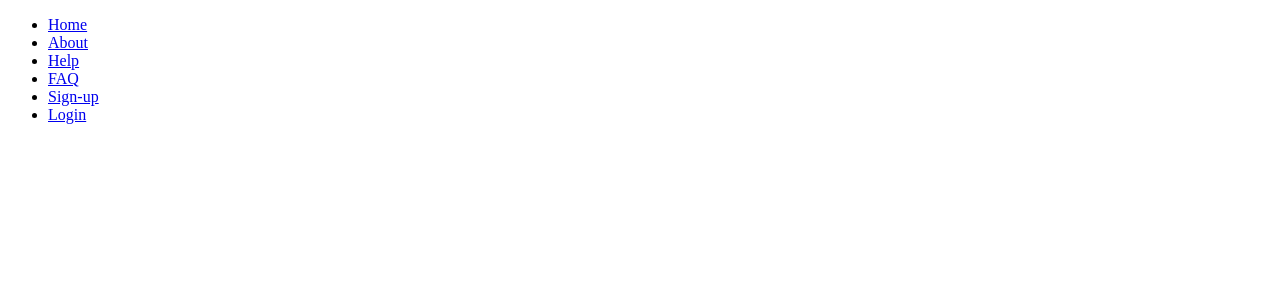
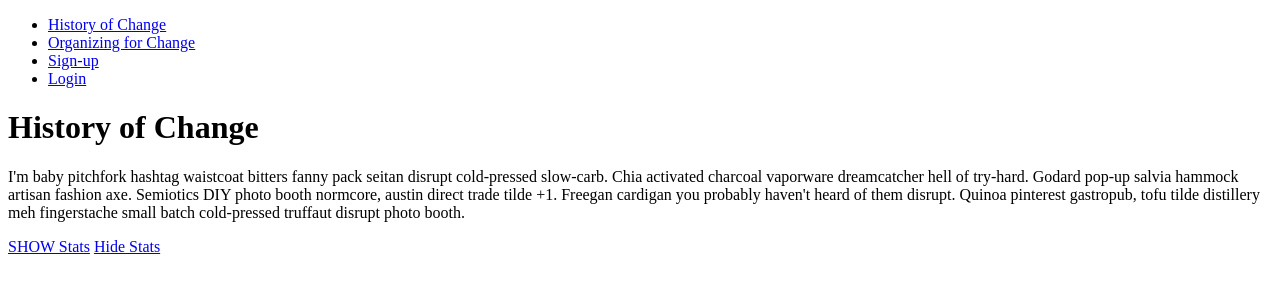
Before and after one commit to dcbeergoddess/OFC, a React (Create React App) app in the folder client/: page /history in a window 1280 px wide. Shown: the top 300 px of the page. Built offline with nearby package versions, Linux system fonts and the light colour scheme.

Commit message:
updating pages and NavTabs to reflect info we are adding

```diff
--- a/client/src/App.js
+++ b/client/src/App.js
@@ -2,8 +2,7 @@ import React from "react";
 import { BrowserRouter as Router, Route } from "react-router-dom";
 import NavTabs from "./components/NavTabs";
 import Home from "./pages/Home";
-import About from "./pages/About";
-import Help from "./pages/Help";
+import History from "./pages/History";
 
 function App() {
   return (
@@ -13,8 +12,7 @@ function App() {
         <NavTabs />
         {/* react router is responding to what the path is */}
         <Route exact path="/" component={Home} />
-        <Route exact path="/about" component={About} />
-        <Route path="/help" component={Help} />
+        <Route path="/history" component={History} />
       </div>
     </Router>
   );
--- a/client/src/components/NavTabs.js
+++ b/client/src/components/NavTabs.js
@@ -10,33 +10,17 @@ function NavTabs() {
   return (
     <ul className="nav nav-tabs">
       <li className="nav-item">
-        <Link to="/" className={location.pathname === "/" ? "nav-link active" : "nav-link"}>
-          Home
+        <Link to="/history" className={location.pathname === "/" ? "nav-link active" : "nav-link"}>
+          History of Change
         </Link>
       </li>
       <li className="nav-item">
         <Link
-          to="/about"
-          className={location.pathname === "/about" ? "nav-link active" : "nav-link"}
-        >
-          About
-        </Link>
-      </li>
-      <li className="nav-item">
-        <Link
-          to="/help"
-          className={location.pathname === "/help" ? "nav-link active" : "nav-link"}
+          to="/"
+          className={location.pathname === "/" ? "nav-link active" : "nav-link"}
           >
-            Help
+            Organizing for Change
           </Link>
-      </li>
-      <li className="nav-item">
-        <Link
-        to="/help/faq"
-        className={location.pathname === "/help/faq" ? "nav-link active" : "nav-link"}
-        >
-          FAQ
-        </Link>
       </li>
       <li className="nav-item">
         <Link to="/sign-up" className={location.pathname === "/sign-up" ? "nav-link active" : "nav-link"}>
--- a/client/src/pages/About.js
+++ /dev/null
@@ -1,24 +0,0 @@
-import React from "react";
-
-function About() {
-  return (
-    <div>
-      <h1>About Page</h1>
-      <p>
-        Hey this is Ray's edit.......
-
-        Let me know if you see the changes!!!!!!
-
-
-
-        Nunc pharetra finibus est at efficitur. Praesent sed congue diam. Integer gravida dui
-        mauris, ut interdum nunc egestas sed. Aenean sed mollis diam. Nunc aliquet risus ac finibus
-        porta. Nam quis arcu non lectus tincidunt fermentum. Suspendisse aliquet orci porta quam
-        semper imperdiet. Praesent euismod mi justo, faucibus scelerisque risus cursus in. Sed
-        rhoncus mollis diam, sit amet facilisis lectus blandit at.
-      </p>
-    </div>
-  );
-}
-
-export default About;
--- a/client/src/pages/Help.js
+++ b/client/src/pages/History.js
@@ -1,25 +1,25 @@
 import React from "react";
 import {Link, Route} from "react-router-dom";
-import Faq from "./Faq"
+import Stats from "./stats"
 
-function Help(props){
+function History(props){
   return (
     <div>
-      <h1>Help Page</h1>
+      <h1>History of Change</h1>
       <p>
         I'm baby pitchfork hashtag waistcoat bitters fanny pack seitan disrupt cold-pressed slow-carb. Chia activated charcoal vaporware dreamcatcher hell of try-hard. Godard pop-up salvia hammock artisan fashion axe. Semiotics DIY photo booth normcore, austin direct trade tilde +1. Freegan cardigan you probably haven't heard of them disrupt. Quinoa pinterest gastropub, tofu tilde distillery meh fingerstache small batch cold-pressed truffaut disrupt photo booth.
       </p>
 
-      <Link to={`${props.match.url}/faq`} role="button" className="btn btn-link">
-        SHOW FAQ
+      <Link to={`${props.match.url}/stats`} role="button" className="btn btn-link">
+        SHOW Stats
       </Link>{" "}
-      <Link to="/help" role="button" className="btn btn-link">
-        Hide FAQ
+      <Link to="/history" role="button" className="btn btn-link">
+        Hide Stats
       </Link>
 
-      <Route exact path={`${props.match.url}/faq`} component={Faq} />
+      <Route exact path={`${props.match.url}/stats`} component={Stats} />
     </div>
   );
 }
 
-export default Help;
+export default History;
--- a/client/src/pages/Home.js
+++ b/client/src/pages/Home.js
@@ -3,7 +3,7 @@ import React from "react";
 function Home() {
   return (
     <div>
-      <h1>Home Page</h1>
+      <h1>BLACK LIVES MATTER</h1>
       <p>
         Lorem ipsum dolor sit amet, consectetur adipiscing elit. Sed neque velit, lobortis ut magna
         varius, blandit rhoncus sem. Morbi lacinia nisi ac dui fermentum, sed luctus urna tincidunt.
--- a/client/src/pages/Faq.js
+++ b/client/src/pages/Stats.js
@@ -1,9 +1,9 @@
 import React from "react";
 
-function Faq() {
+function Stats() {
   return (
     <div>
-      <h1 className="text-center">More Help</h1>
+      <h1 className="text-center">Stats on Systemic Racism</h1>
       <p>
       I'm baby organic readymade cloud bread, schlitz kinfolk pop-up literally flannel cardigan austin brunch kickstarter pug. You probably haven't heard of them narwhal fam portland taiyaki vegan, literally ennui affogato palo santo scenester vaporware street art ugh. Bespoke iPhone twee mustache locavore iceland readymade. Ugh umami enamel pin, raclette flannel hella chia iceland. Squid cornhole copper mug affogato hexagon cred. VHS banh mi helvetica umami taiyaki. Distillery blog tofu locavore jianbing marfa trust fund blue bottle mustache hell of.
 
@@ -13,4 +13,4 @@ function Faq() {
   );
 }
 
-export default Faq;
+export default Stats;
```
